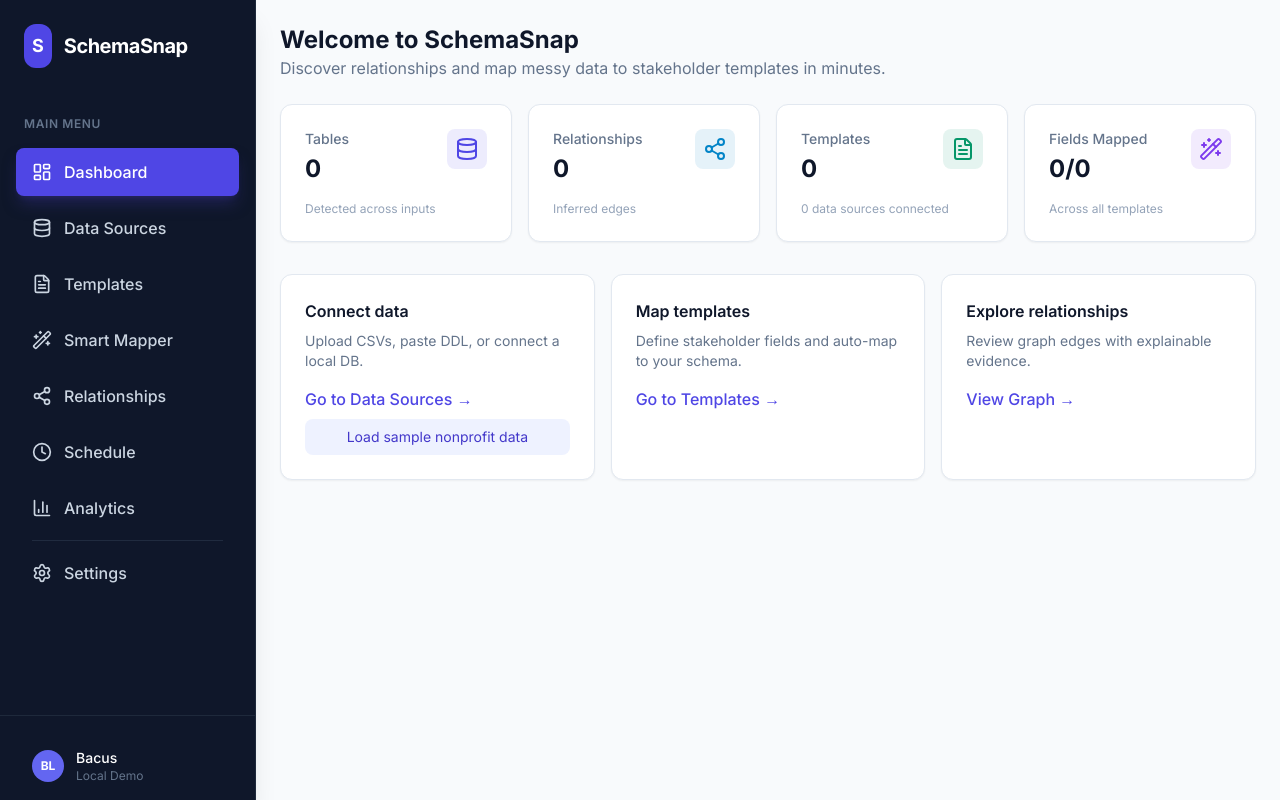
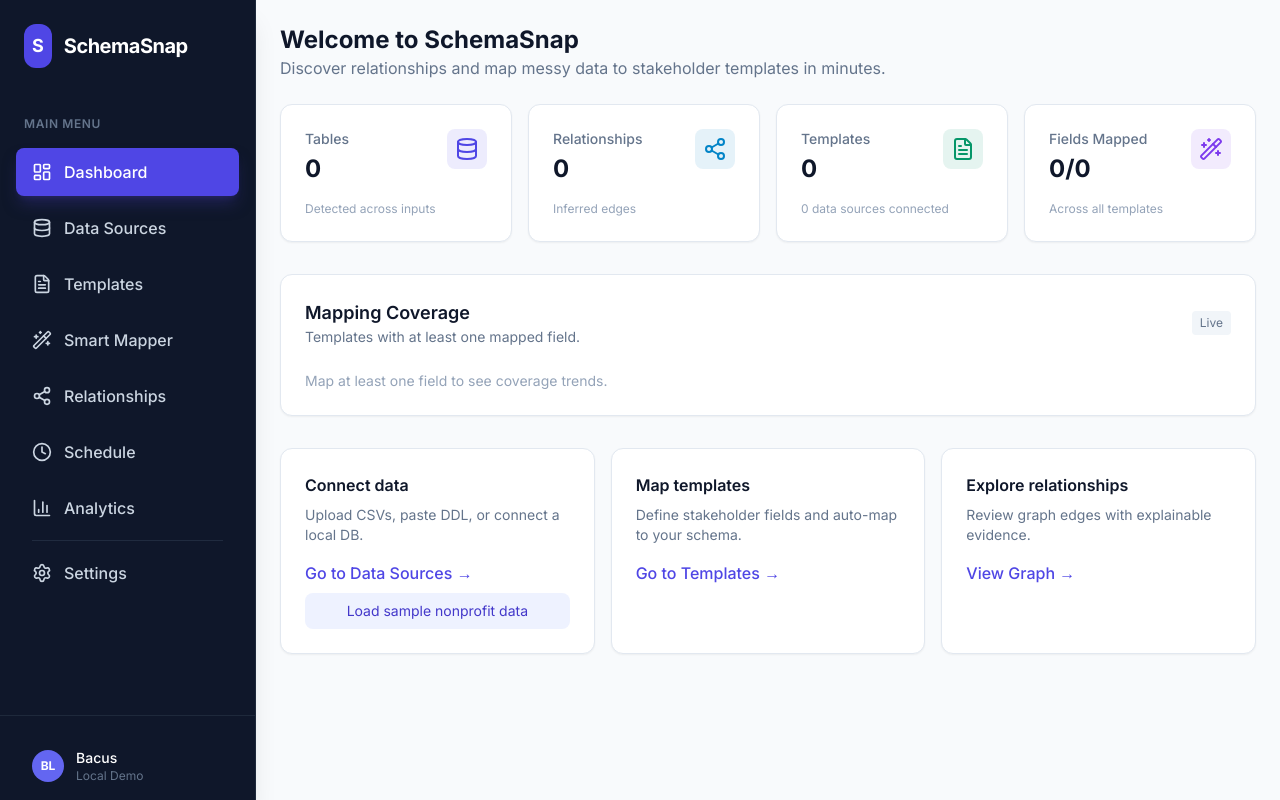
Before and after one commit to skankhunt44/schema-snap-gemini, a React (Vite) app in the folder apps/web/: page / in a window 1280 px wide. Built offline with nearby package versions, Linux system fonts and the light colour scheme; no server answers.

Commit message:
Add dashboard analytics chart

```diff
--- a/apps/web/package.json
+++ b/apps/web/package.json
@@ -16,6 +16,7 @@
     "react-dom": "^18.3.1",
     "react-router-dom": "^6.28.1",
     "reactflow": "^11.11.4",
+    "recharts": "^2.12.7",
     "xlsx": "^0.18.5"
   },
   "devDependencies": {
--- a/apps/web/src/App.tsx
+++ b/apps/web/src/App.tsx
@@ -662,6 +662,7 @@ export default function App() {
                   dataSources={dataSources}
                   mappedCount={mappedCount}
                   totalMapped={totalMapped}
+                  templateCoverage={templateCoverage}
                   onLoadSample={loadSampleData}
                 />
               }
--- a/apps/web/src/pages/Dashboard.tsx
+++ b/apps/web/src/pages/Dashboard.tsx
@@ -1,6 +1,7 @@
 import React from 'react';
 import { Link } from 'react-router-dom';
 import { Database, Share2, Wand2, FileText } from 'lucide-react';
+import { BarChart, Bar, XAxis, YAxis, CartesianGrid, Tooltip as ReTooltip, ResponsiveContainer } from 'recharts';
 import { DataSource, SchemaSnapshot, Template } from '../types';
 
 const StatCard: React.FC<{ title: string; value: string | number; sub: string; icon: React.ReactNode; color: string }> = ({
@@ -22,18 +23,34 @@ const StatCard: React.FC<{ title: string; value: string | number; sub: string; i
   </div>
 );
 
+type TemplateCoverage = {
+  id: string;
+  name: string;
+  mapped: number;
+  total: number;
+  percent: number;
+};
+
 const Dashboard: React.FC<{
   snapshot: SchemaSnapshot | null;
   templates: Template[];
   dataSources: DataSource[];
   mappedCount: number;
   totalMapped: number;
+  templateCoverage: TemplateCoverage[];
   onLoadSample: () => void;
-}> = ({ snapshot, templates, dataSources, mappedCount, totalMapped, onLoadSample }) => {
+}> = ({ snapshot, templates, dataSources, mappedCount, totalMapped, templateCoverage, onLoadSample }) => {
   const tableCount = snapshot?.tables.length ?? 0;
   const columnCount = snapshot?.tables.reduce((acc, t) => acc + t.columns.length, 0) ?? 0;
   const relationships = snapshot?.relationships.length ?? 0;
   const totalFields = templates.reduce((acc, t) => acc + t.fields.length, 0);
+  const mappedTemplates = templateCoverage.filter(template => template.mapped > 0);
+  const chartData = mappedTemplates.map(template => ({
+    name: template.name.length > 16 ? `${template.name.slice(0, 16)}…` : template.name,
+    percent: template.percent,
+    mapped: template.mapped,
+    total: template.total
+  }));
 
   return (
     <div className="p-6">
@@ -73,6 +90,39 @@ const Dashboard: React.FC<{
         />
       </div>
 
+      <div className="bg-white p-6 rounded-xl border border-slate-200 shadow-sm mb-8">
+        <div className="flex justify-between items-center mb-6">
+          <div>
+            <h3 className="text-lg font-semibold text-slate-900">Mapping Coverage</h3>
+            <p className="text-sm text-slate-500">Templates with at least one mapped field.</p>
+          </div>
+          <span className="text-xs text-slate-500 bg-slate-100 px-2 py-1 rounded">Live</span>
+        </div>
+        {chartData.length === 0 ? (
+          <div className="text-sm text-slate-400">Map at least one field to see coverage trends.</div>
+        ) : (
+          <div className="h-64">
+            <ResponsiveContainer width="100%" height="100%">
+              <BarChart data={chartData} margin={{ left: 8, right: 8 }}>
+                <CartesianGrid strokeDasharray="3 3" vertical={false} stroke="#e2e8f0" />
+                <XAxis dataKey="name" axisLine={false} tickLine={false} tick={{ fill: '#64748b', fontSize: 12 }} />
+                <YAxis axisLine={false} tickLine={false} tick={{ fill: '#64748b', fontSize: 12 }} domain={[0, 100]} />
+                <ReTooltip
+                  formatter={(value: number, _name: string, props: any) => {
+                    const payload = props?.payload as { mapped?: number; total?: number };
+                    if (!payload) return [`${value}%`, 'Coverage'];
+                    return [`${value}% (${payload.mapped ?? 0}/${payload.total ?? 0})`, 'Coverage'];
+                  }}
+                  contentStyle={{ borderRadius: '8px', border: 'none', boxShadow: '0 4px 6px -1px rgb(0 0 0 / 0.1)' }}
+                  labelStyle={{ color: '#64748b', marginBottom: '0.25rem' }}
+                />
+                <Bar dataKey="percent" fill="#4f46e5" radius={[6, 6, 0, 0]} />
+              </BarChart>
+            </ResponsiveContainer>
+          </div>
+        )}
+      </div>
+
       <div className="grid grid-cols-1 lg:grid-cols-3 gap-4">
         <div className="bg-white p-6 rounded-xl border border-slate-200 shadow-sm">
           <h3 className="font-semibold text-slate-900 mb-2">Connect data</h3>
```
Also changed, not shown: 1 other file (tests, documents, lock files or other folders).
